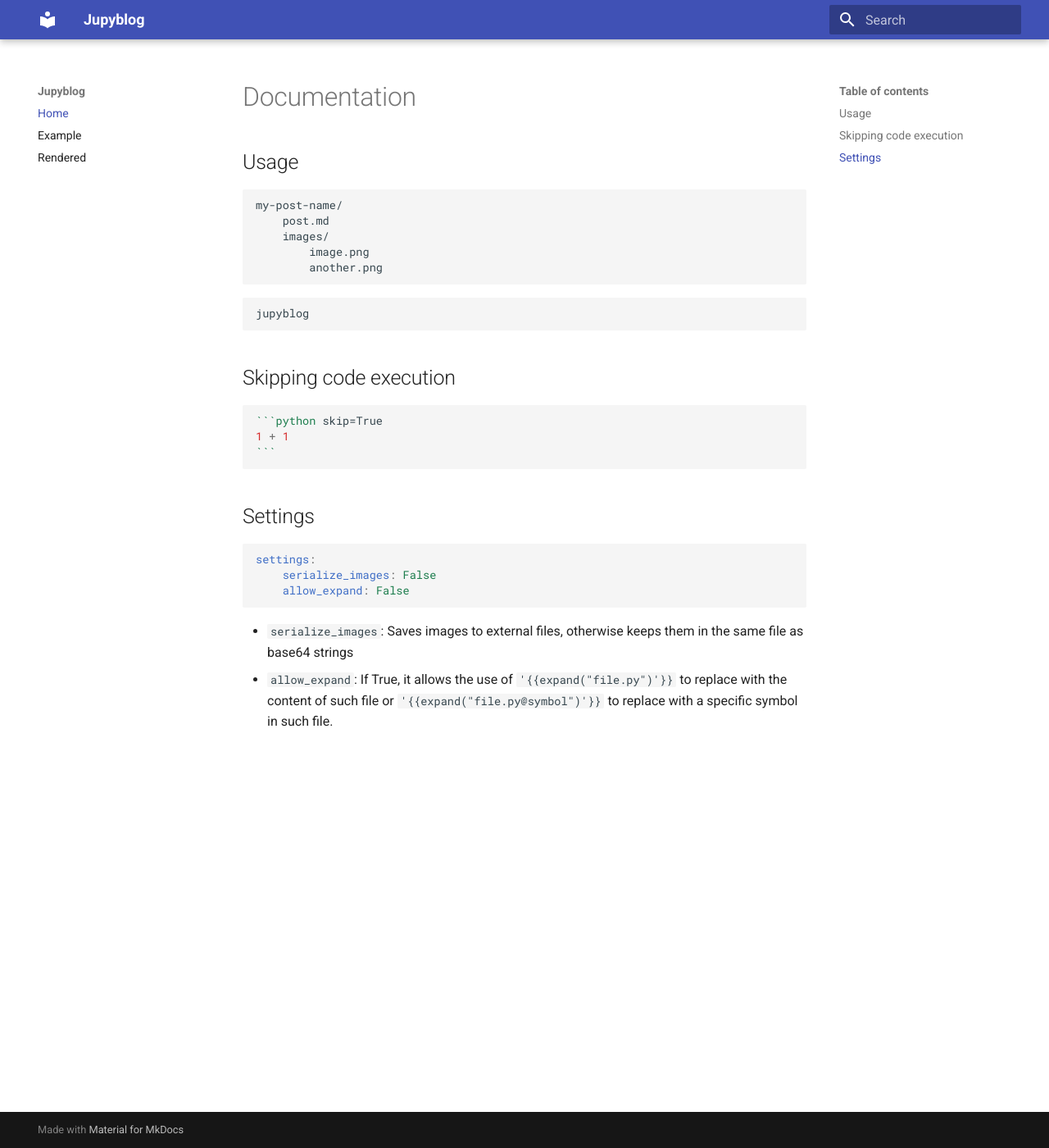
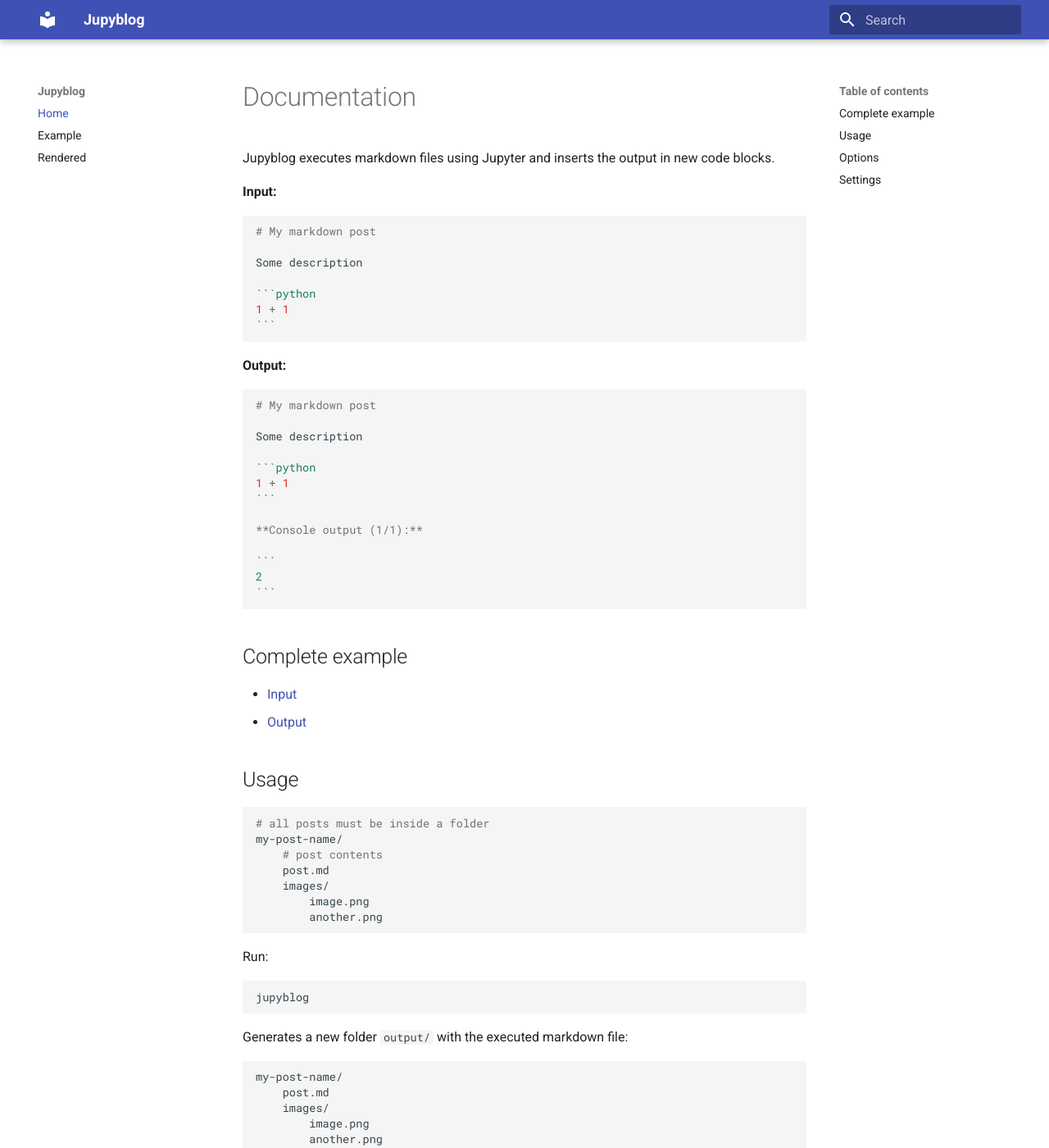
Before and after one commit to ploomber/jupyblog, an MkDocs documentation site: the page built from docs/index.md, in a window 1280 px wide and 1400 px high. Shown: the whole window at 82% size. Built offline with MkDocs 1.6.1 and Material for MkDocs 9.7.7, drawn with Linux system fonts in a browser that asks for light colours; some of the changed text lies outside the part shown.

Commit message:
updates docs

````diff
--- a/docs/index.md
+++ b/docs/index.md
@@ -1,6 +1,64 @@
 # Documentation
 
+Jupyblog executes markdown files using Jupyter and inserts the output in new code blocks.
+
+**Input:**
+
+~~~md
+
+# My markdown post
+
+Some description
+
+```python
+1 + 1
+```
+~~~
+
+**Output:**
+
+~~~md
+
+# My markdown post
+
+Some description
+
+```python
+1 + 1
+```
+
+**Console output (1/1):**
+
+```
+2
+```
+
+~~~
+
+## Complete example
+
+* [Input](post.md)
+* [Output](output/docs.md)
+
 ## Usage
+
+```sh
+# all posts must be inside a folder
+my-post-name/
+    # post contents
+    post.md
+    images/
+        image.png
+        another.png
+```
+
+Run:
+
+```
+jupyblog
+```
+
+Generates a new folder `output/` with the executed markdown file:
 
 ```sh
 my-post-name/
@@ -8,28 +66,37 @@
     images/
         image.png
         another.png
+    output/
+        my-post-name.md
 ```
 
-```
-jupyblog
-```
+## Options
 
-## Skipping code execution
+**Skip code execution**
 
 ~~~md
 ```python skip=True
+# this code snippet is not executed
 1 + 1
 ```
 ~~~
 
-
 ## Settings
 
-```yaml
+Use YAML front matter to configure execution settings:
+
+```md
+---
 settings:
     serialize_images: False
     allow_expand: False
+---
+
+# My post
+
+Some content
+
 ```
 
-* `serialize_images`: Saves images to external files, otherwise keeps them in the same file as base64 strings
-* `allow_expand`: If True, it allows the use of `'{{expand("file.py")'}}` to replace with the content of such file or `'{{expand("file.py@symbol")'}}` to replace with a specific symbol in such file.
+* `serialize_images`: Saves images to external files (`serialized/` directory), otherwise embeds them in the same file as base64 strings
+* `allow_expand`: If True, it allows the use of `'{{expand("file.py")'}}` to include the content of a file or `'{{expand("file.py@symbol")'}}` to replace with a specific symbol in such file.
````
